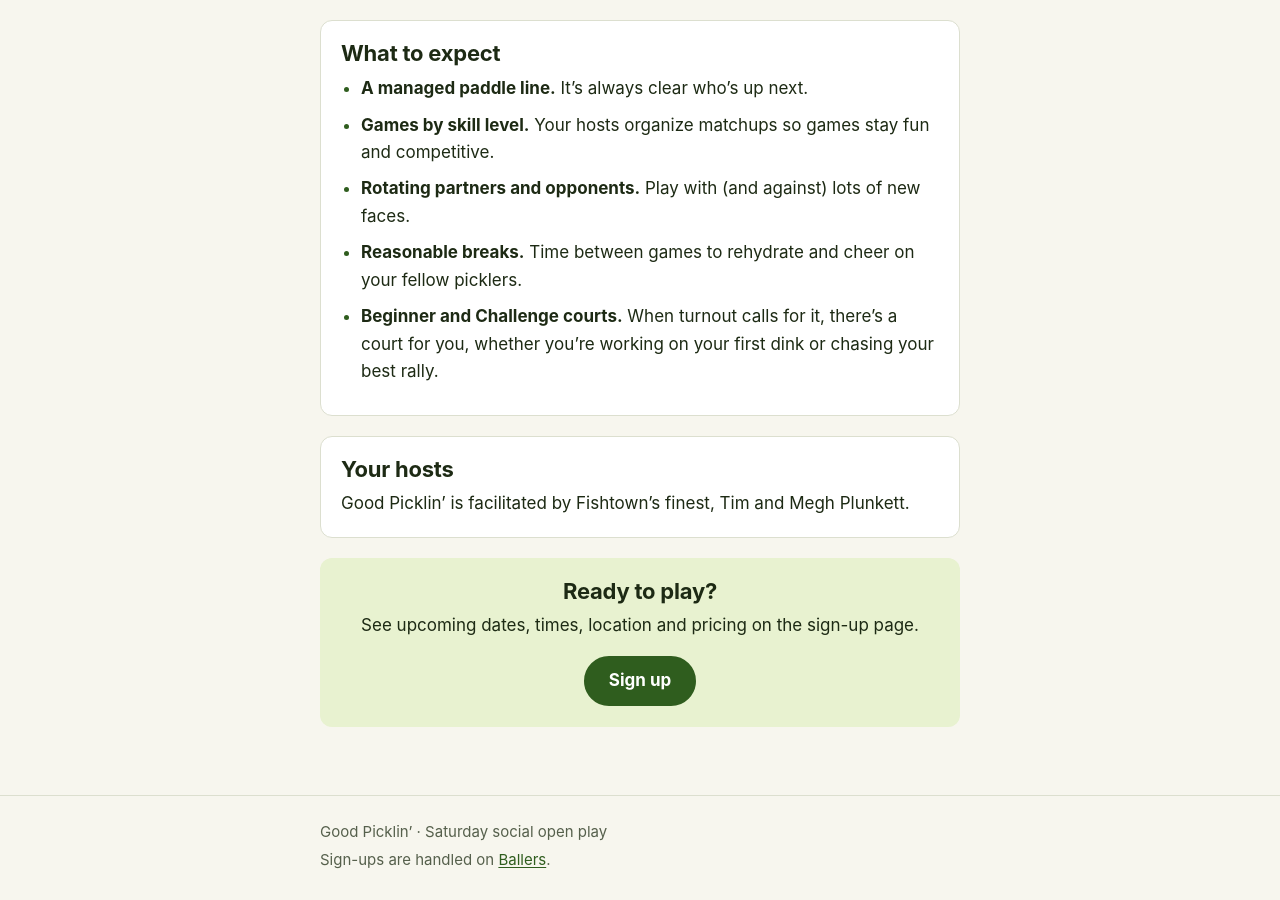
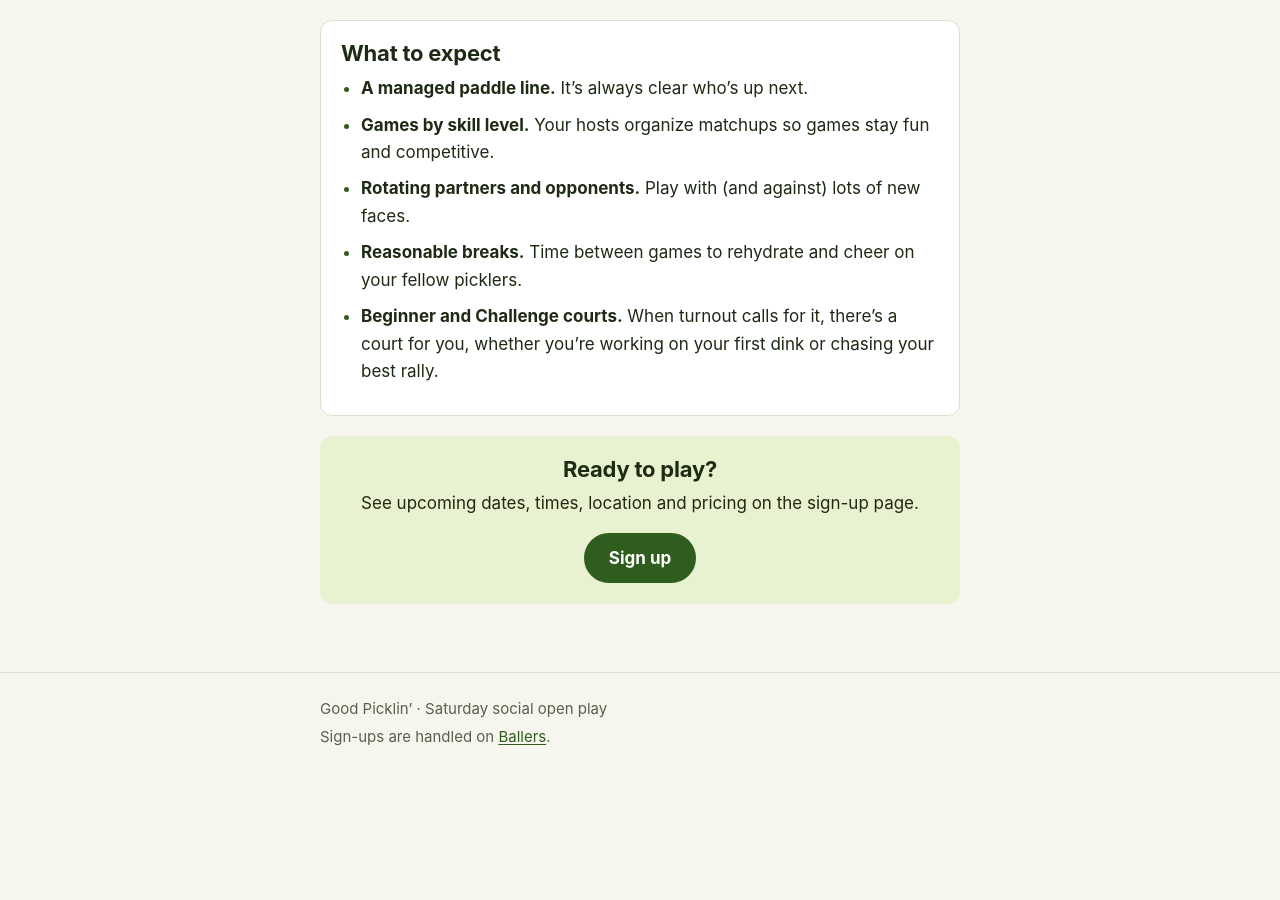
Before and after one commit to timplunkett/goodpicklin, a Jekyll site: the page built from index.html, in a window 1280 px wide and 900 px high, scrolled down 585 px. Built offline with Jekyll 4.4.1, drawn with Linux system fonts in a browser that asks for light colours; after the commit the page ends 1362 px from its top, so only the background shows below that.

Commit message:
Remove the hosts section, since hosts change week to week
Co-Authored-By: Claude Opus 5.5 <noreply@anthropic.com>

```diff
--- a/index.html
+++ b/index.html
@@ -28,11 +28,6 @@ body_class: home
   </ul>
 </section>
 
-<section class="section">
-  <h2>Your hosts</h2>
-  <p>Good Picklin’ is facilitated by Fishtown’s finest, Tim and Megh Plunkett.</p>
-</section>
-
 <section class="section cta">
   <h2>Ready to play?</h2>
   <p>See upcoming dates, times, location and pricing on the sign-up page.</p>
```
